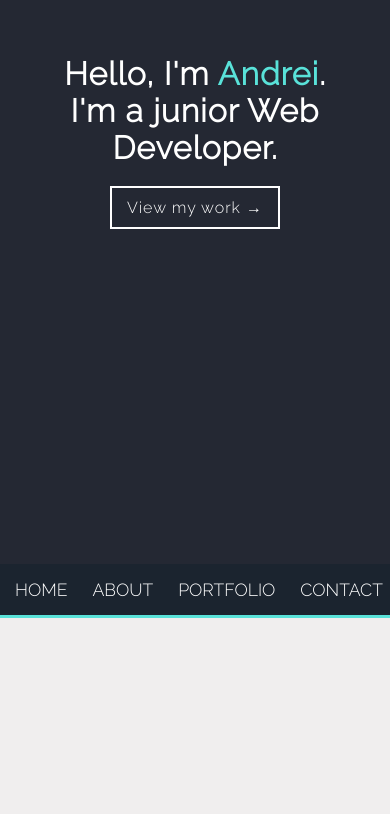
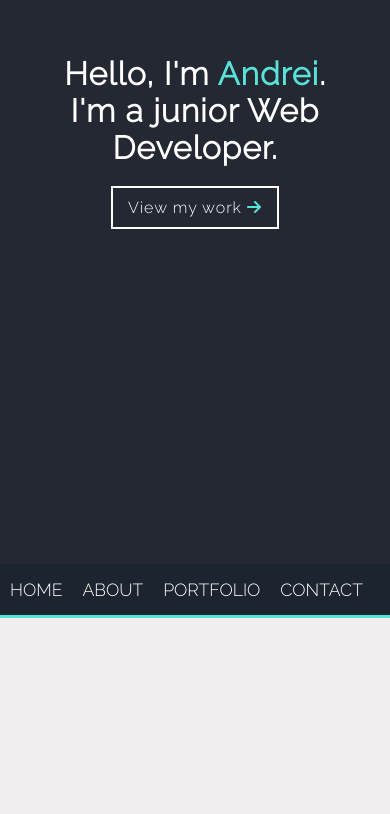
Before and after one commit to Andarus-1994/FreshPortfolio, a Vue app: page / in a window 390 px wide. Shown: the part 280-1094 px from the top of the page. Built offline with nearby package versions, Linux system fonts and the light colour scheme.

Commit message:
added some font-awesome icons + changed the timing on some animations

```diff
--- a/public/index.html
+++ b/public/index.html
@@ -14,6 +14,10 @@
       href="https://fonts.googleapis.com/css2?family=Heebo:wght@800&display=swap"
       rel="stylesheet"
     />
+    <script
+      src="https://kit.fontawesome.com/a076d05399.js"
+      crossorigin="anonymous"
+    ></script>
     <title>Portfolio - Andrei</title>
   </head>
   <body>
--- a/src/App.vue
+++ b/src/App.vue
@@ -148,7 +148,7 @@ body {
   0% {
     transform: translateX(-200px);
   }
-  25% {
+  15% {
     transform: translateX(-200px);
   }
   100% {
--- a/src/components/mainHeader.vue
+++ b/src/components/mainHeader.vue
@@ -4,7 +4,9 @@
     <h1>Hello, I'm <span>Andrei</span>.</h1>
     <h1>I'm a junior Web Developer.</h1>
     <a href="#portfolio">
-      <div class="workButton">View my work <span>&#8594;</span></div>
+      <div class="workButton">
+        View my work <i class="fas fa-arrow-right"></i>
+      </div>
     </a>
   </div>
 </template>
@@ -56,9 +58,20 @@ export default {
   z-index: 10;
 }
 
+.mainHeader .workButton i {
+  color: #59e2d9;
+  transition: 0.6s;
+  z-index: 20;
+}
+
 .mainHeader .workButton:hover {
   background: #59e2d9;
   border: 2px solid #59e2d9;
+}
+
+.mainHeader .workButton:hover i {
+  color: black;
+  transform: rotate(90deg);
 }
 
 @media screen and (max-width: 992px) {
--- a/src/components/menu.vue
+++ b/src/components/menu.vue
@@ -103,7 +103,7 @@ ul li:hover {
     margin-left: 0;
   }
   ul li {
-    margin-left: 5px;
+    margin-left: 0px;
   }
 }
 </style>
--- a/src/components/modalProjects.vue
+++ b/src/components/modalProjects.vue
@@ -6,8 +6,8 @@
         :href="link ? link : disabled"
         target="_blank"
         :class="link ? '' : 'disabled'"
-        >Visit</a
-      >
+        >Visit <i class="fas">&#xf35d;</i>
+      </a>
       <p>{{ text }}</p>
       <div v-on:click="closeModal(id)" class="closeButton">&#10005;</div>
     </div>
```
Also changed, not shown: 1 other file (tests, documents, lock files or other folders).
